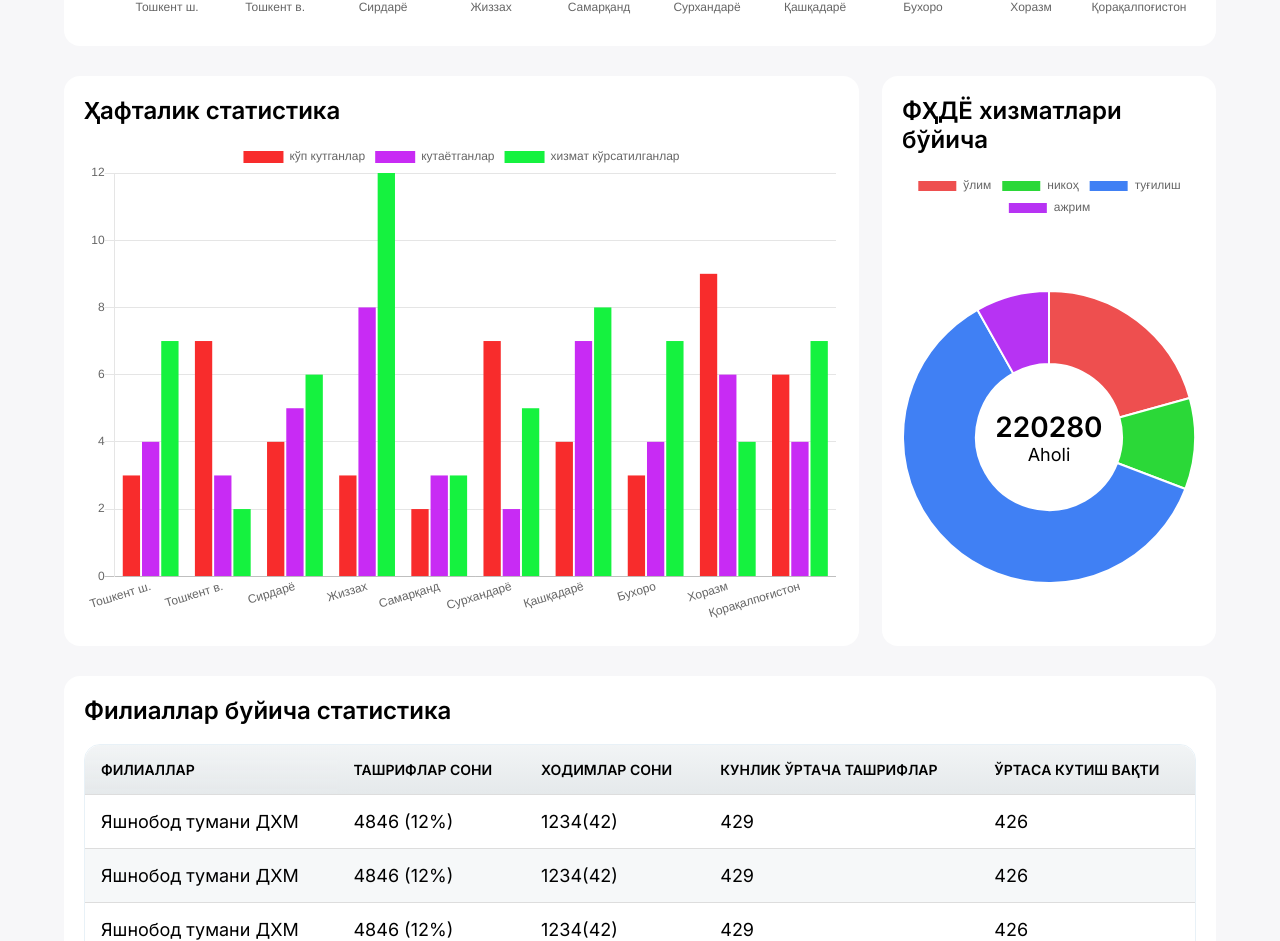
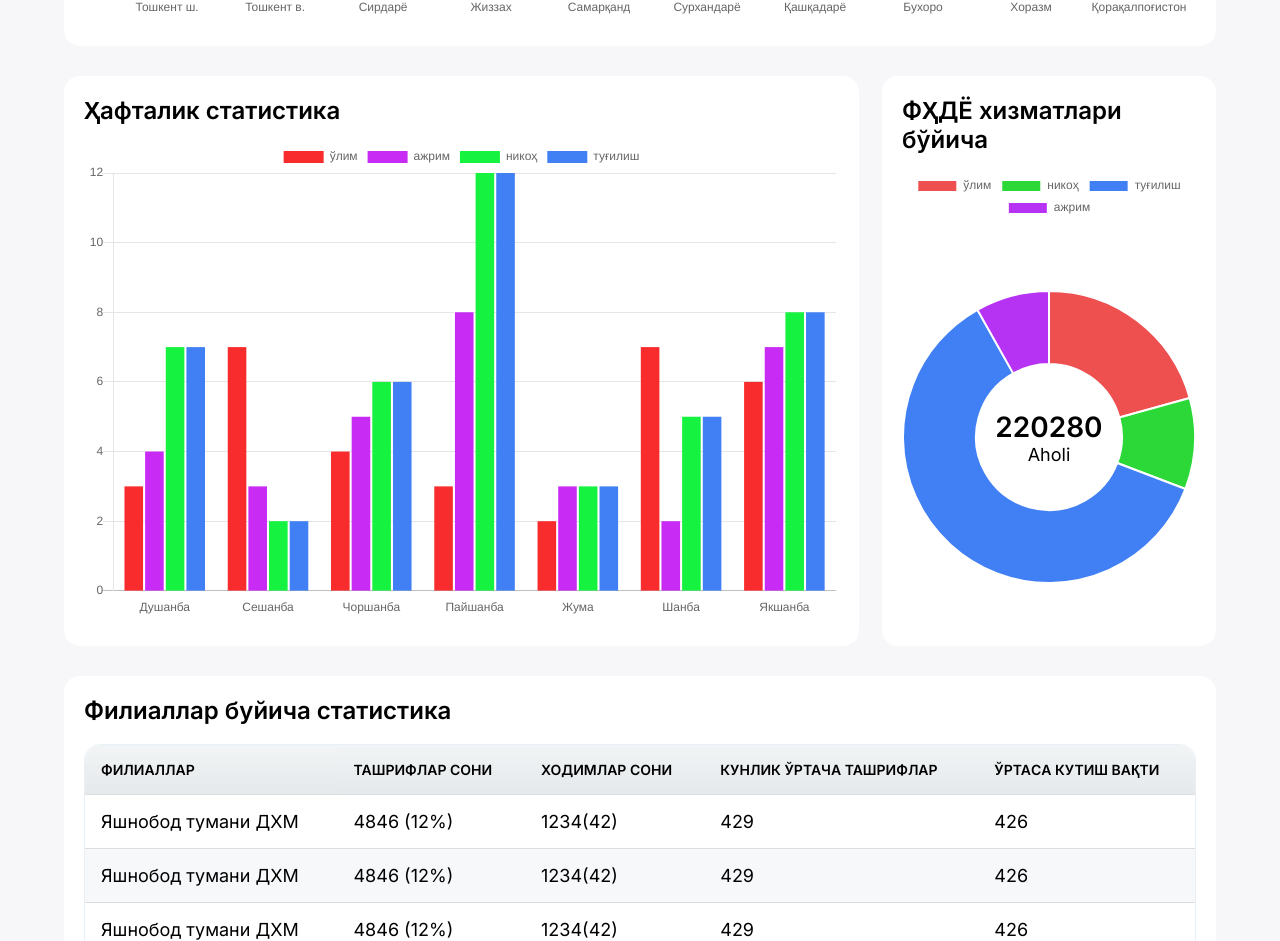
Before and after one commit to ulugbek-code/udevs-p1, a Vue app: page / in a window 1280 px wide. Shown: the part 774-1715 px from the top of the page. Built offline with nearby package versions, Linux system fonts and the light colour scheme.

Commit message:
change second bar chart with props

```diff
--- a/src/components/pages/Dashboard.vue
+++ b/src/components/pages/Dashboard.vue
@@ -19,7 +19,7 @@
     </div>
     <charts-wrapper
       bar-chart-title="Ҳафталик статистика"
-      :chart-data="barChartData"
+      :chart-data="barChartData2"
       :bar-options="barOptions"
       pie-chart-title="ФҲДЁ хизматлари бўйича"
       :pie-chart-data="pieChartData"
@@ -82,6 +82,39 @@ export default {
             label: "хизмат кўрсатилганлар",
             backgroundColor: "#15F23F",
             data: [7, 2, 6, 12, 3, 5, 8, 7, 4, 7],
+          },
+        ],
+      },
+      barChartData2: {
+        labels: [
+          "Душанба",
+          "Сешанба",
+          "Чоршанба",
+          "Пайшанба",
+          "Жума",
+          "Шанба",
+          "Якшанба",
+        ],
+        datasets: [
+          {
+            label: "ўлим",
+            backgroundColor: "#F82C2C",
+            data: [3, 7, 4, 3, 2, 7, 6],
+          },
+          {
+            label: "ажрим",
+            backgroundColor: "#C82BF4",
+            data: [4, 3, 5, 8, 3, 2, 7],
+          },
+          {
+            label: "никоҳ",
+            backgroundColor: "#15F23F",
+            data: [7, 2, 6, 12, 3, 5, 8],
+          },
+          {
+            label: "туғилиш",
+            backgroundColor: "#4080F4",
+            data: [7, 2, 6, 12, 3, 5, 8],
           },
         ],
       },
```
